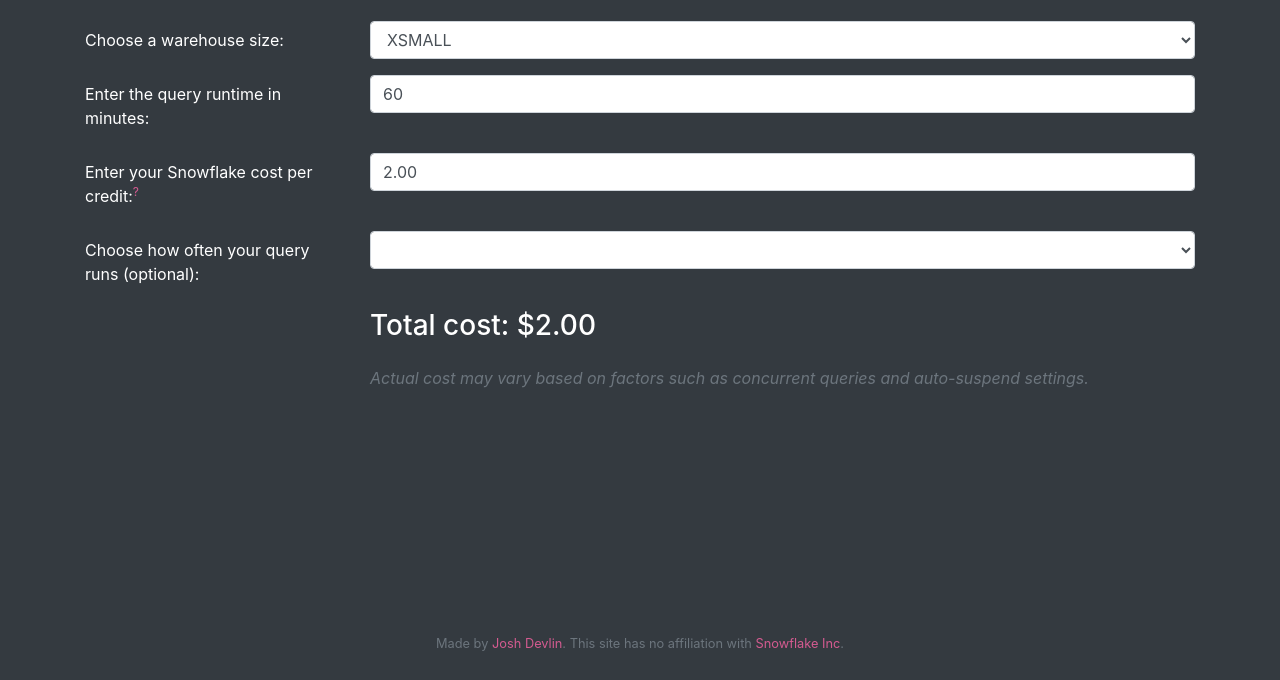
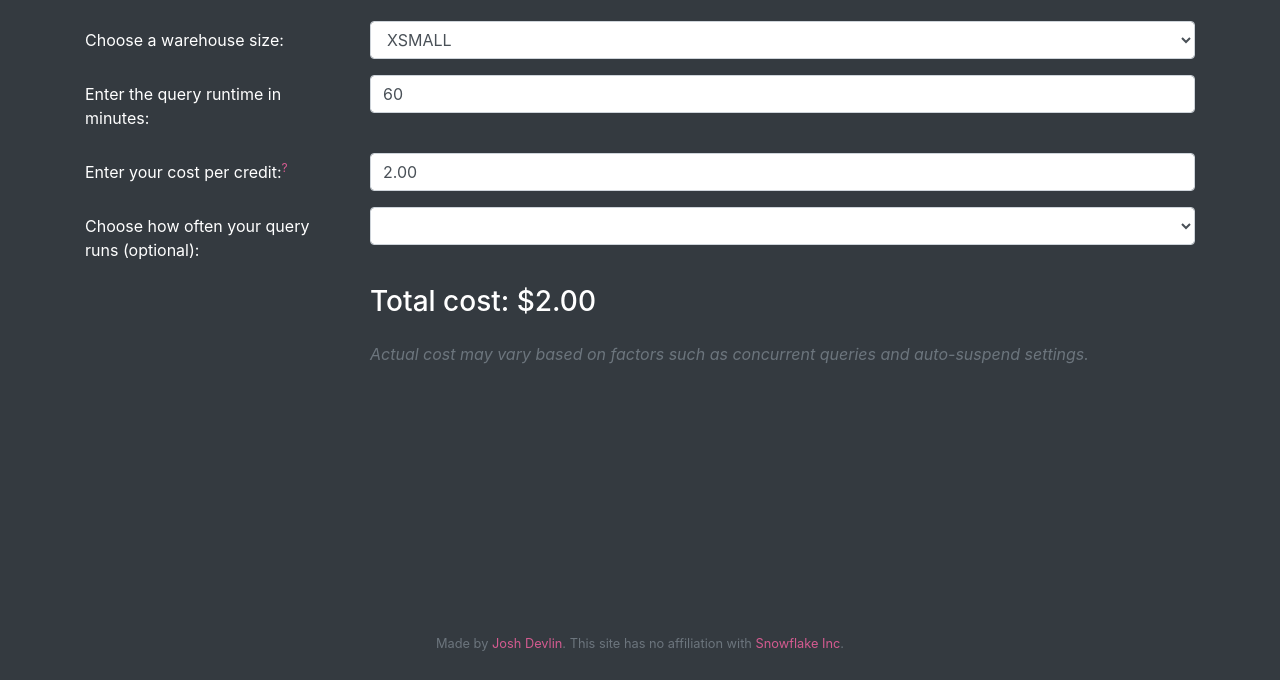
Before and after one commit to jaypeedevlin/snowflakecostcalculator.com, a plain HTML site: page index.html in a window 1280 px wide. Shown: the part 120-800 px from the top of the page. Drawn offline with nearby package versions, Linux system fonts and the light colour scheme.

Commit message:
remove 'Snowflake' from per credit text to fix alignment

```diff
--- a/index.html
+++ b/index.html
@@ -64,7 +64,7 @@
 			</div>
 
 			<div class="form-group row">
-				<label for="cost" class="col-sm-3 col-form-label">Enter your Snowflake cost per credit:<a onclick="showModal()" href="#"><sup>?</sup></a></label>
+				<label for="cost" class="col-sm-3 col-form-label">Enter your cost per credit:<a onclick="showModal()" href="#"><sup>?</sup></a></label>
 				<div class="col-sm-9">
 					<input type="number" class="form-control" inputmode="numeric" pattern="[0-9\.]*" id="cost" min="0">
 				</div>
```
